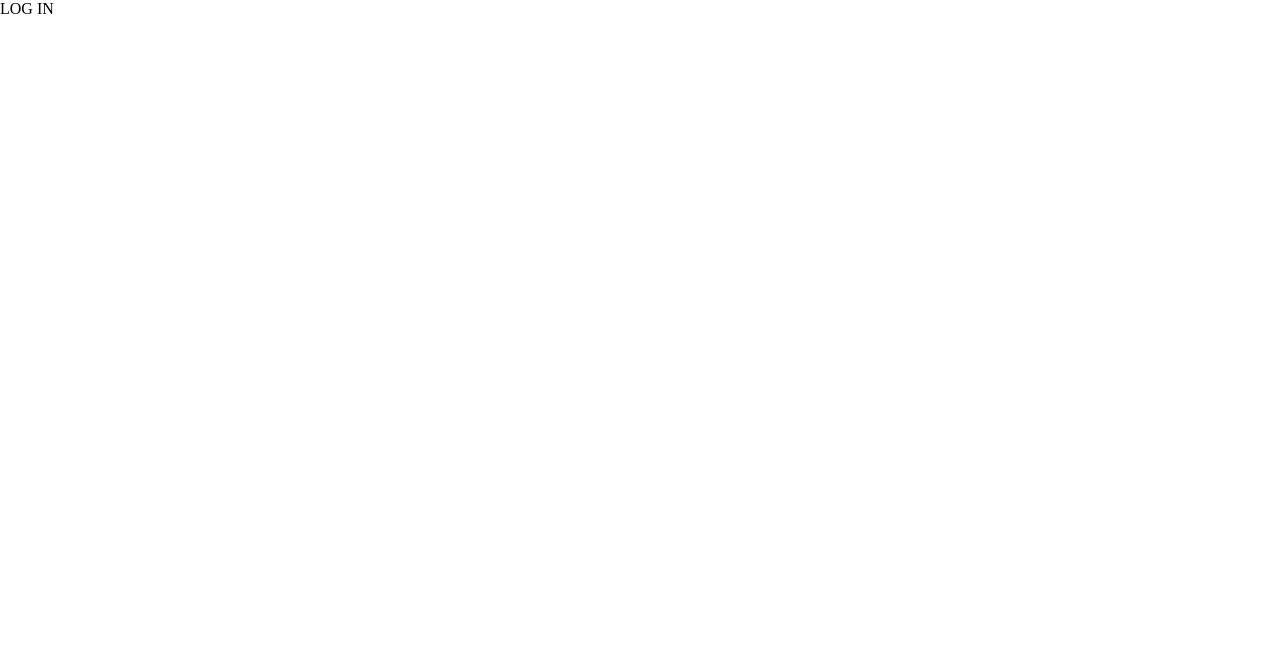
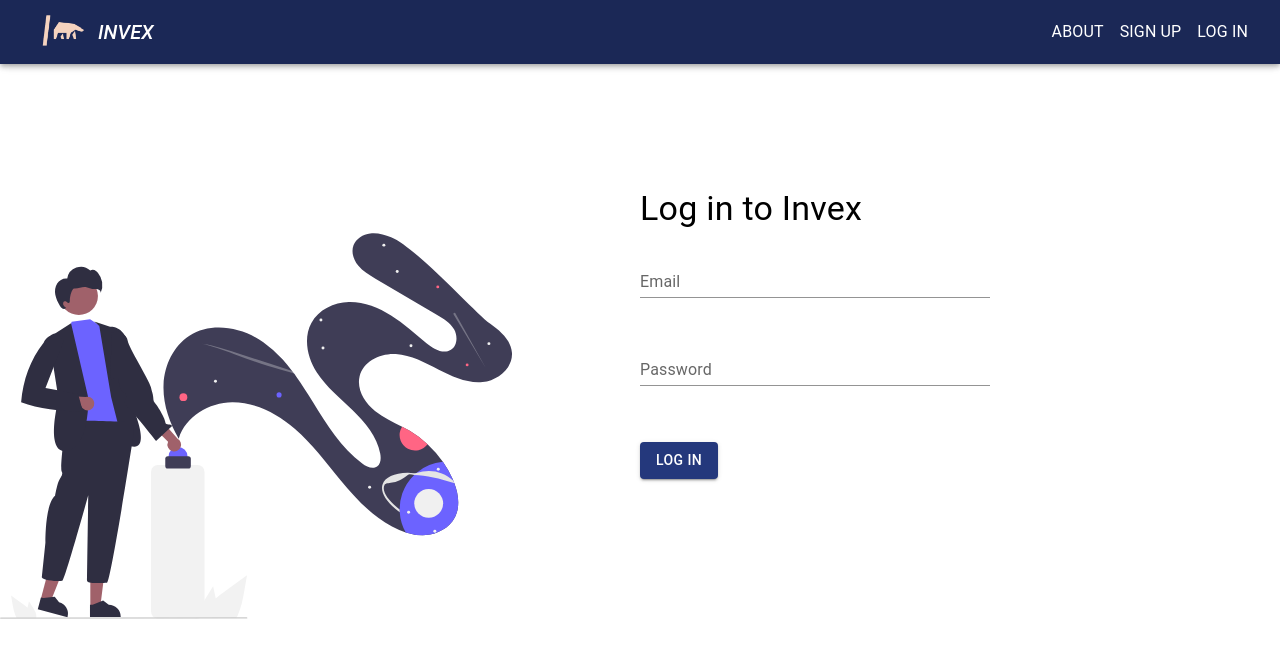
Before and after one commit to Invex2022/Invex-FrontEnd, a React (Create React App) app in the folder invex/: page /login in a window 1280 px wide. Shown: the top 658 px of the page. Built offline with nearby package versions, Linux system fonts and the light colour scheme.

Commit message:
created the text fields for login and initial style for the page

```diff
--- a/invex/src/pages/login-page/Login-page.css
+++ b/invex/src/pages/login-page/Login-page.css
@@ -0,0 +1,27 @@
+body {
+    padding: 0;
+    margin: 0;
+    box-sizing: border-box;
+}
+
+.login-view {
+    display: flex;
+    padding-top: 10px;
+    height: 89vh;
+    width: 100vw;
+    margin: auto;
+}
+
+.login-first, .login-second {
+    flex: 50%;
+}
+
+.login-pic {
+    width: 80%;
+    height: 100%;
+    margin: auto;
+}
+
+.login-second {
+    align-items: center;
+}
--- a/invex/src/pages/login-page/Login-page.jsx
+++ b/invex/src/pages/login-page/Login-page.jsx
@@ -1,9 +1,51 @@
+import Navbar from "../../components/Navbar/Navbar";
+import loginPic from '../../assets/login-pic.svg'
+import { Button, TextField, Typography } from "@mui/material";
+import './Login-page.css'
+
+
 const LoginPage = () => {
 
     return (
-        <div>
-            LOG IN
-        </div>
+        <>
+            <Navbar />
+            <div className="login-view">
+                <div className="login-first">
+                    <img src={loginPic} alt="login" className="login-pic"/>
+                </div>
+                <div className="login-second">
+                    <Typography
+                    variant = "h4"
+                    sx={{height: "20vh",  display:"flex", alignItems: "end", paddingBottom: "20px"}}
+                    >
+                        Log in to Invex
+                    </Typography>
+                    <TextField
+                        id="standard-basic"
+                        label="Email"
+                        variant="standard"
+                        sx={{marginRight:5, marginBottom:5, width:350}}
+                    />
+                    <TextField
+                        id="standard-basic"
+                        label="Password"
+                        type= "password"
+                        variant="standard"
+                        sx={{marginRight:5, marginBottom:5, width:350}}
+                    />
+                    <br></br>
+                    <Button
+                        variant="contained" sx={{
+                        backgroundColor: '#24387C',
+                        marginTop : 2,
+                        "&:hover" : {
+                            backgroundColor : '#6C63FF'
+                        }
+                    }}>Log In</Button>
+                </div>
+
+            </div>
+        </>
     )
 }
 
--- a/invex/src/pages/register-page/Register.css
+++ b/invex/src/pages/register-page/Register.css
@@ -16,7 +16,7 @@ body {
     flex: 50%;
 }
 
-.login-pic {
+.sign-pic {
     width: 80%;
     height: 100%;
     margin: auto;
--- a/invex/src/pages/register-page/Register.jsx
+++ b/invex/src/pages/register-page/Register.jsx
@@ -16,11 +16,12 @@ const Register = () => {
             <Navbar />
             <div className='form-section'>
                 <div className='first-section'>
-                    <img src = {getStarted} alt='login' className='login-pic'/>
+                    <img src = {getStarted} alt='login' className='sign-pic'/>
                 </div>
 
                 <div className='second-section'>
                     <Typography
+                        sx={{height: "20vh",  display:"flex", alignItems: "end", paddingBottom: "20px"}}
                         variant = "h3"
                     >
                         Create a new account.
@@ -30,44 +31,42 @@ const Register = () => {
                     >
                         Already a member?
                     </Typography>
-
-                    <div>
                     <TextField
                         id="standard-basic"
                         label="First Name"
                         variant="standard"
                         onChange={(e) => setFirstName(e.target.value)}
-                            sx={{margin:2}}
+                        sx={{marginRight:2}}
                     />
                     <TextField
                         id="standard-basic"
                         label="Last Name"
                         variant="standard"
                         onChange={(e) => setLastName(e.target.value)}
-                            sx={{margin:2}}
+                        sx={{marginRight:2, marginBottom:3}}
                     />
-                    </div>
-                    <div>
+                    <br></br>
                     <TextField
                         id="standard-basic"
                         label="Email"
                         variant="standard"
                         onChange={(e) => setEmail(e.target.value)}
-                            sx={{margin:2}}
+                        sx={{marginRight:5, marginBottom:5, width:350}}
                     />
+                    <br></br>
                     <TextField
                         id="standard-basic"
                         label="Password"
                         type= "password"
                         variant="standard"
                         onChange={(e) => setPassword(e.target.value)}
-                            sx={{margin:2}}
+                        sx={{marginRight:5, marginBottom:5, width:350}}
                     />
-                    </div>
+                    <br></br>
                     <Button
                         variant="contained" sx={{
                         backgroundColor: '#24387C',
-                        margin : 3,
+                        marginTop : 3,
                         "&:hover" : {
                             backgroundColor : '#6C63FF'
                         }
```
Lines whose indentation alone changed are shown as unchanged.
